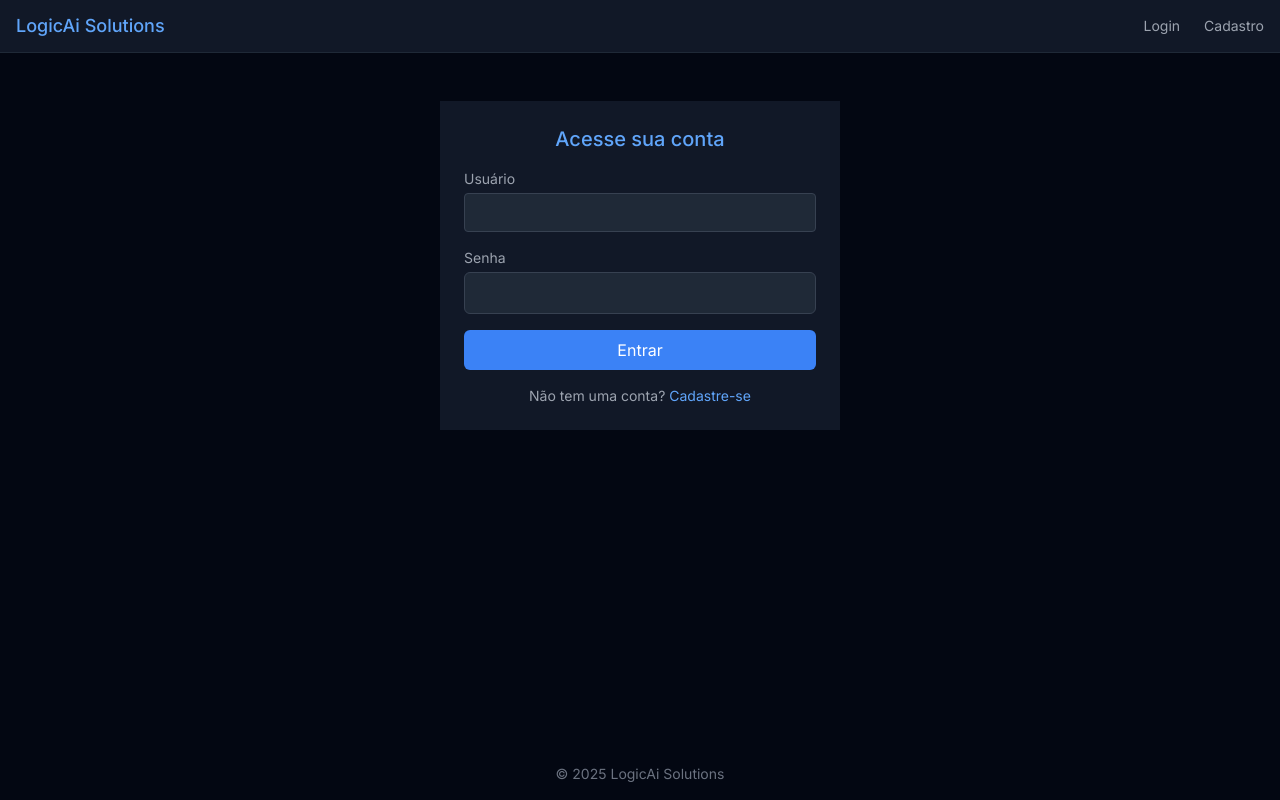
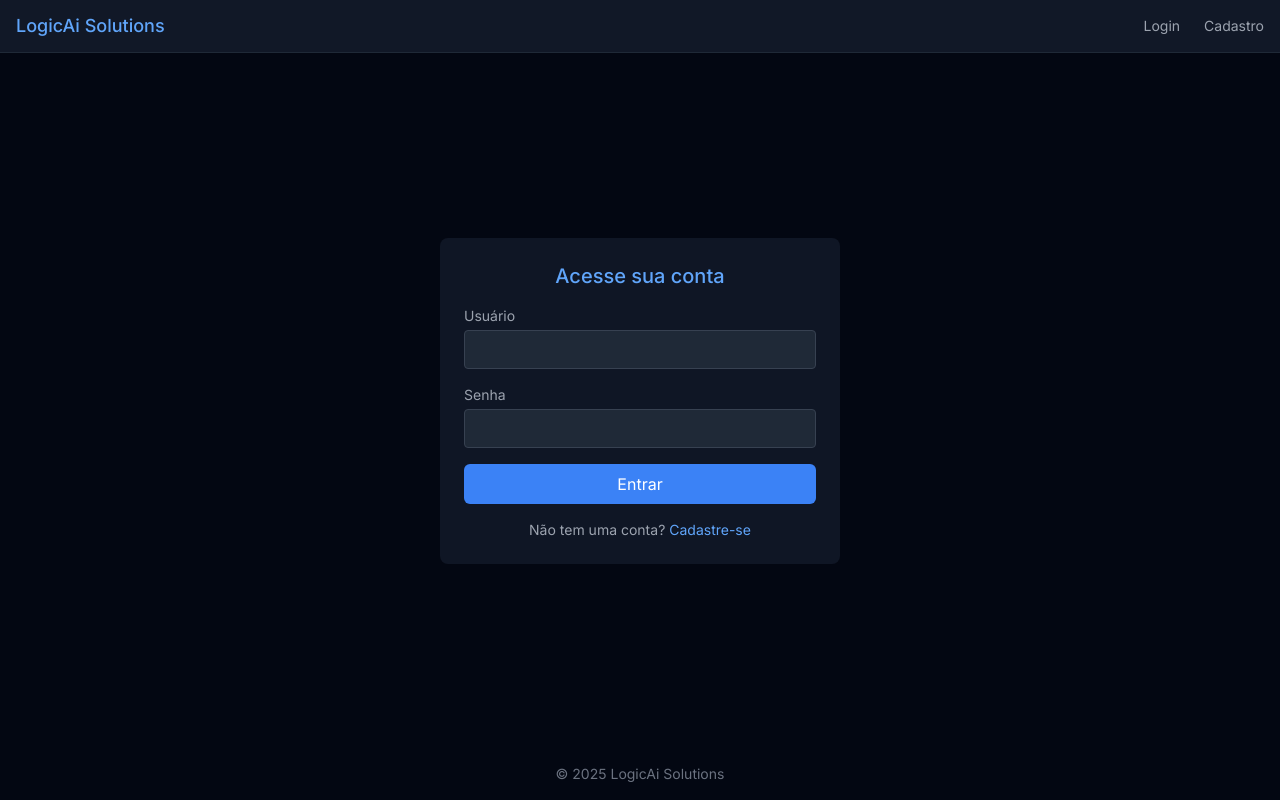
Before and after one commit to FelippeTN/investment-organization-app, a Django app: page /login/ in a window 1280 px wide. Run offline with Django 5.2, Linux system fonts and the light colour scheme; some libraries are stand-ins or nearby versions.

Commit message:
STYLE: Centralized login and registration

```diff
--- a/core/templates/base.html
+++ b/core/templates/base.html
@@ -35,7 +35,7 @@
     {% endblock %}
 
     <!-- Main Content -->
-    <main class="flex-1 overflow-y-auto p-6">
+    <main class="flex-1 overflow-y-hidden p-6">
         {% block content %}{% endblock %}
     </main>
 
--- a/core/templates/registration/login.html
+++ b/core/templates/registration/login.html
@@ -2,8 +2,9 @@
 {% load static %}
 {% block title %}Login{% endblock %}
 {% block content %}
-<div class="max-w-md mx-auto p-6">
-    <div class="bg-gray-900 p-6">
+<div class="min-h-full flex items-center justify-center bg-cover bg-center bg-no-repeat">
+    <div class="max-w-md w-full p-6">
+        <div class="bg-gray-900 p-6 bg-opacity-90 rounded-lg">
             <h2 class="text-xl font-medium text-blue-400 mb-4 text-center">Acesse sua conta</h2>
             <form method="post" class="space-y-4">
                 {% csrf_token %}
@@ -25,4 +26,5 @@
             </p>
         </div>
     </div>
+</div>
 {% endblock %}
--- a/core/templates/registration/register.html
+++ b/core/templates/registration/register.html
@@ -2,8 +2,9 @@
 {% load static %}
 {% block title %}Cadastro{% endblock %}
 {% block content %}
-<div class="max-w-md mx-auto p-6">
-    <div class="bg-gray-900 p-6">
+<div class="min-h-full flex items-center justify-center bg-cover bg-center bg-no-repeat">
+    <div class="max-w-md w-full p-6">
+        <div class="bg-gray-900 p-6 bg-opacity-90 rounded-lg">
             <h2 class="text-xl font-medium text-blue-400 mb-4 text-center">Cadastre-se</h2>
             <form method="post" class="space-y-4">
                 {% csrf_token %}
@@ -25,4 +26,5 @@
             </p>
         </div>
     </div>
+</div>
 {% endblock %}
--- a/static/css/style.css
+++ b/static/css/style.css
@@ -1,6 +1,13 @@
 body {
     font-family: 'Inter', sans-serif;
     font-weight: 400;
+}
+html, body {
+    height: 100vh;
+    margin: 0;
+    padding: 0;
+    overflow: hidden;
+    background-color: #111827;
 }
 
 ::-webkit-scrollbar {
@@ -23,6 +30,7 @@ body {
 input[type="text"],
 input[type="number"],
 input[type="date"],
+input[type="password"],
 select {
     width: 100%;
     padding: 0.5rem;
@@ -37,6 +45,7 @@ select {
 input[type="text"]:focus,
 input[type="number"]:focus,
 input[type="date"]:focus,
+input[type="password"]:focus,
 select:focus {
     outline: none;
     border-color: #60a5fa;
```
Also changed, not shown: core/templates/registration/logged_out.html (+6 -4 lines). Lines whose indentation alone changed are shown as unchanged.
